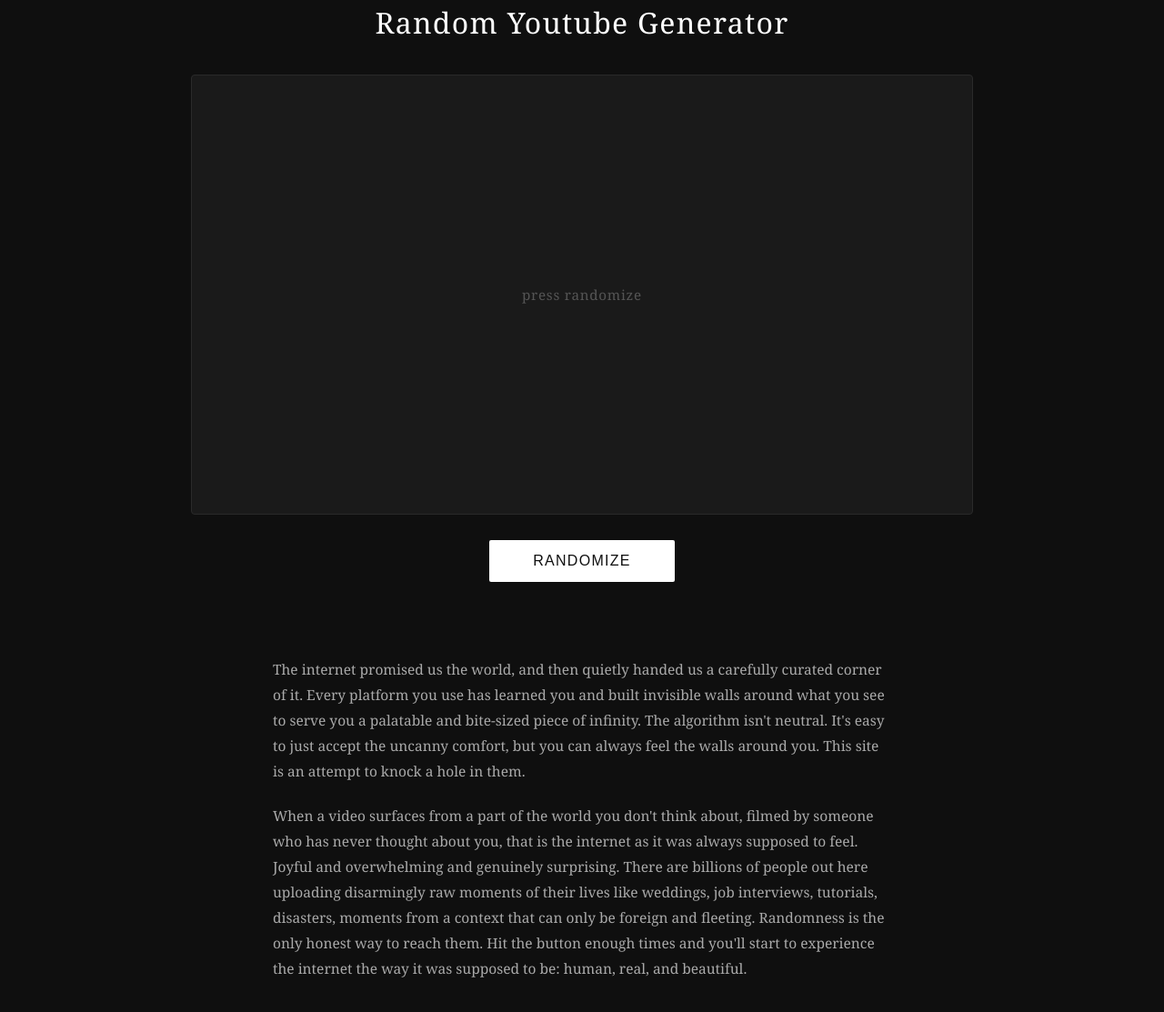
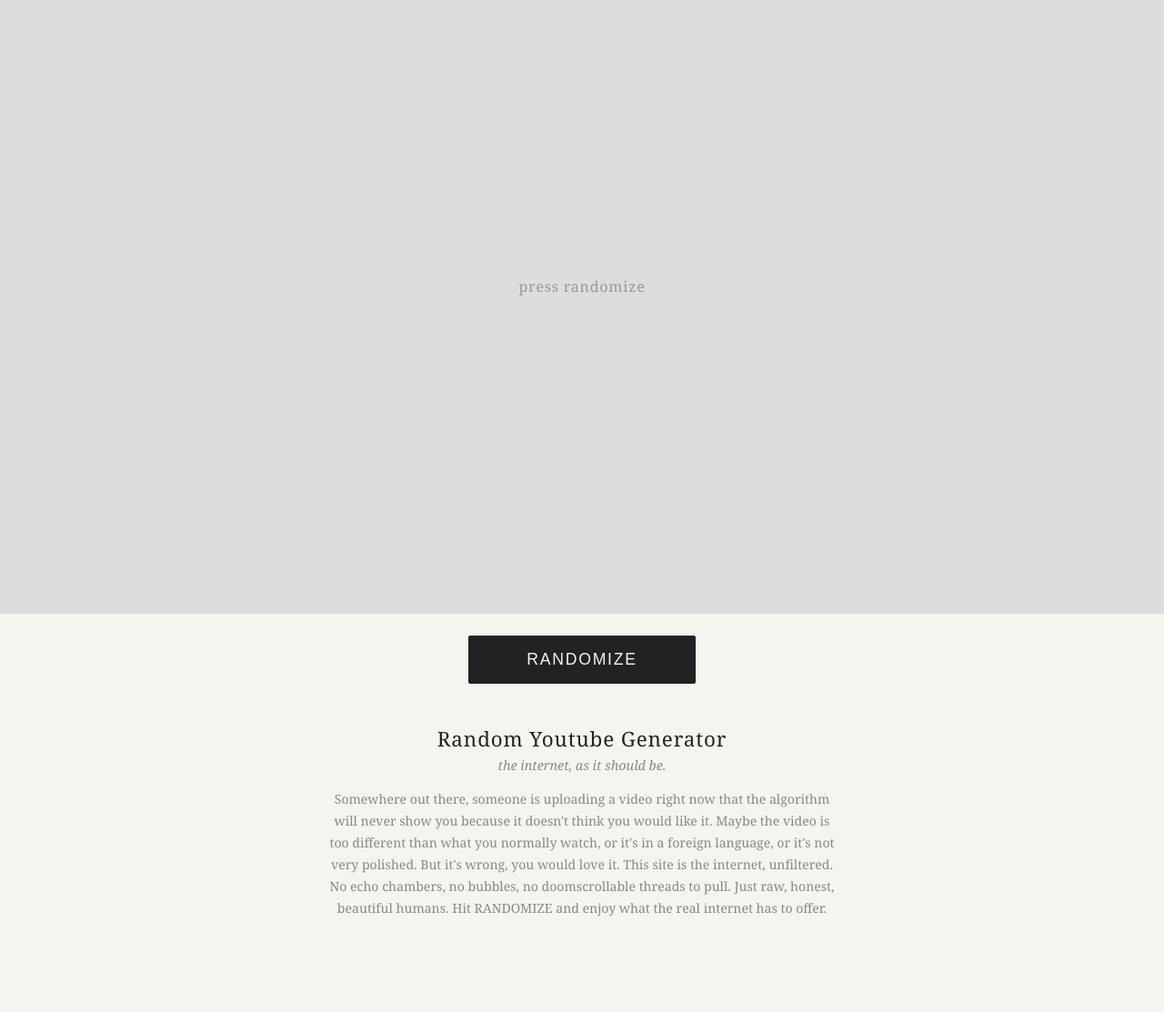
Before and after one commit to haguemoment/ryg, a plain HTML site: page index.html in a window 1280 px wide. Shown: the part 45-1158 px from the top of the page at 91% size. After the commit the page ends 1104 px from the top, so only its background shows below. Drawn offline with Linux system fonts and the light colour scheme.

Commit message:
Aesthetic formatting changes to website content. Shortened website description, move title below embedded video, make embedded video larger.

```diff
--- a/index.html
+++ b/index.html
@@ -8,32 +8,19 @@
     *, *::before, *::after { box-sizing: border-box; margin: 0; padding: 0; }
 
     body {
-      background: #0f0f0f;
-      color: #e8e8e8;
+      background: #f5f5f0;
+      color: #222;
       font-family: 'Georgia', serif;
       min-height: 100vh;
       display: flex;
       flex-direction: column;
       align-items: center;
-      padding: 48px 24px 80px;
-    }
-
-    h1 {
-      font-size: 2rem;
-      font-weight: normal;
-      letter-spacing: 0.04em;
-      margin-bottom: 36px;
-      color: #fff;
     }
 
     #player-wrap {
       width: 100%;
-      max-width: 860px;
       aspect-ratio: 16 / 9;
-      background: #1a1a1a;
-      border: 1px solid #2a2a2a;
-      border-radius: 4px;
-      overflow: hidden;
+      background: #ddd;
       display: flex;
       align-items: center;
       justify-content: center;
@@ -43,52 +30,68 @@
       width: 100%;
       height: 100%;
       border: none;
+      display: block;
     }
 
     #placeholder {
-      color: #555;
-      font-size: 0.95rem;
+      color: #999;
+      font-size: 1rem;
       letter-spacing: 0.05em;
     }
 
     #randomize-btn {
-      margin-top: 28px;
-      padding: 14px 48px;
-      font-size: 1rem;
-      letter-spacing: 0.08em;
-      background: #fff;
-      color: #0f0f0f;
+      margin-top: 24px;
+      padding: 16px 64px;
+      font-size: 1.1rem;
+      letter-spacing: 0.1em;
+      background: #222;
+      color: #f5f5f0;
       border: none;
       border-radius: 2px;
       cursor: pointer;
-      transition: background 0.15s, color 0.15s;
+      transition: background 0.15s;
     }
 
-    #randomize-btn:hover { background: #e0e0e0; }
-    #randomize-btn:disabled { background: #444; color: #888; cursor: default; }
+    #randomize-btn:hover { background: #444; }
+    #randomize-btn:disabled { background: #bbb; cursor: default; }
 
     #status {
-      margin-top: 12px;
+      margin-top: 10px;
       font-size: 0.8rem;
-      color: #666;
+      color: #999;
       height: 1.2em;
+    }
+
+    .footer {
+      margin-top: 20px;
+      margin-bottom: 48px;
+      text-align: center;
+      padding: 0 24px;
+    }
+
+    .footer h1 {
+      font-size: 1.4rem;
+      font-weight: normal;
       letter-spacing: 0.04em;
     }
 
-    .manifesto {
-      margin-top: 56px;
-      max-width: 680px;
-      line-height: 1.8;
-      font-size: 0.97rem;
-      color: #aaa;
+    .footer .tagline {
+      margin-top: 4px;
+      font-size: 0.9rem;
+      color: #888;
+      font-style: italic;
     }
 
-    .manifesto p + p { margin-top: 1.4em; }
+    .footer .blurb {
+      margin-top: 16px;
+      max-width: 560px;
+      font-size: 0.88rem;
+      color: #888;
+      line-height: 1.7;
+    }
   </style>
 </head>
 <body>
-
-  <h1>Random Youtube Generator</h1>
 
   <div id="player-wrap">
     <span id="placeholder">press randomize</span>
@@ -97,12 +100,12 @@
   <button id="randomize-btn">RANDOMIZE</button>
   <div id="status"></div>
 
-  <div class="manifesto">
-    <p>
-      The internet promised us the world, and then quietly handed us a carefully curated corner of it. Every platform you use has learned you and built invisible walls around what you see to serve you a palatable and bite-sized piece of infinity. The algorithm isn't neutral. It's easy to just accept the uncanny comfort, but you can always feel the walls around you. This site is an attempt to knock a hole in them.
-    </p>
-    <p>
-      When a video surfaces from a part of the world you don't think about, filmed by someone who has never thought about you, that is the internet as it was always supposed to feel. Joyful and overwhelming and genuinely surprising. There are billions of people out here uploading disarmingly raw moments of their lives like weddings, job interviews, tutorials, disasters, moments from a context that can only be foreign and fleeting. Randomness is the only honest way to reach them. Hit the button enough times and you'll start to experience the internet the way it was supposed to be: human, real, and beautiful.
+  <div class="footer">
+    <h1>Random Youtube Generator</h1>
+    <div class="tagline">the internet, as it should be.</div>
+    <p class="blurb">
+      Somewhere out there, someone is uploading a video right now that the algorithm will never show you because it doesn't think you would like it. Maybe the video is too different than what you normally watch, or it's in a foreign language, or it's not very polished. But it's wrong, you would love it. This site is the internet, unfiltered. No echo chambers, no bubbles, no doomscrollable threads to pull. Just raw, honest, beautiful humans. Hit RANDOMIZE and enjoy what the real internet has to offer.
+
     </p>
   </div>
 
```
